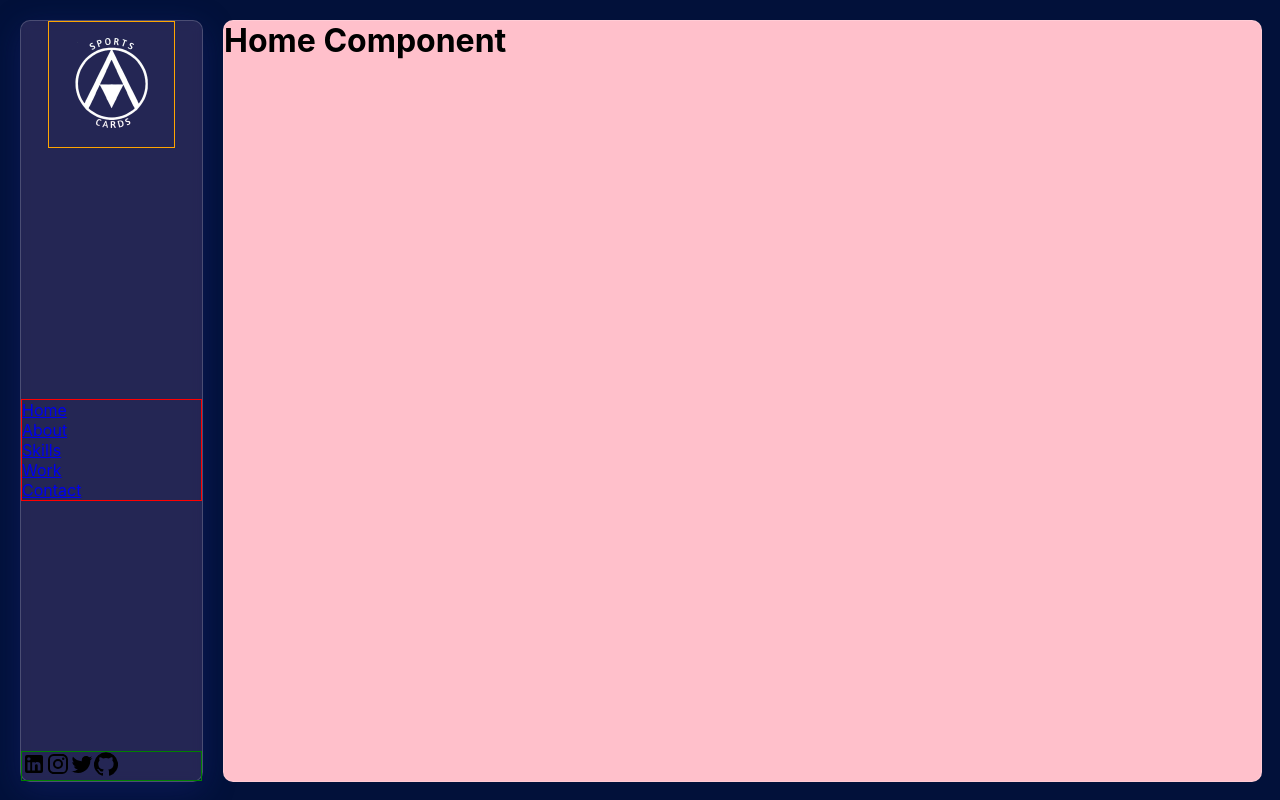
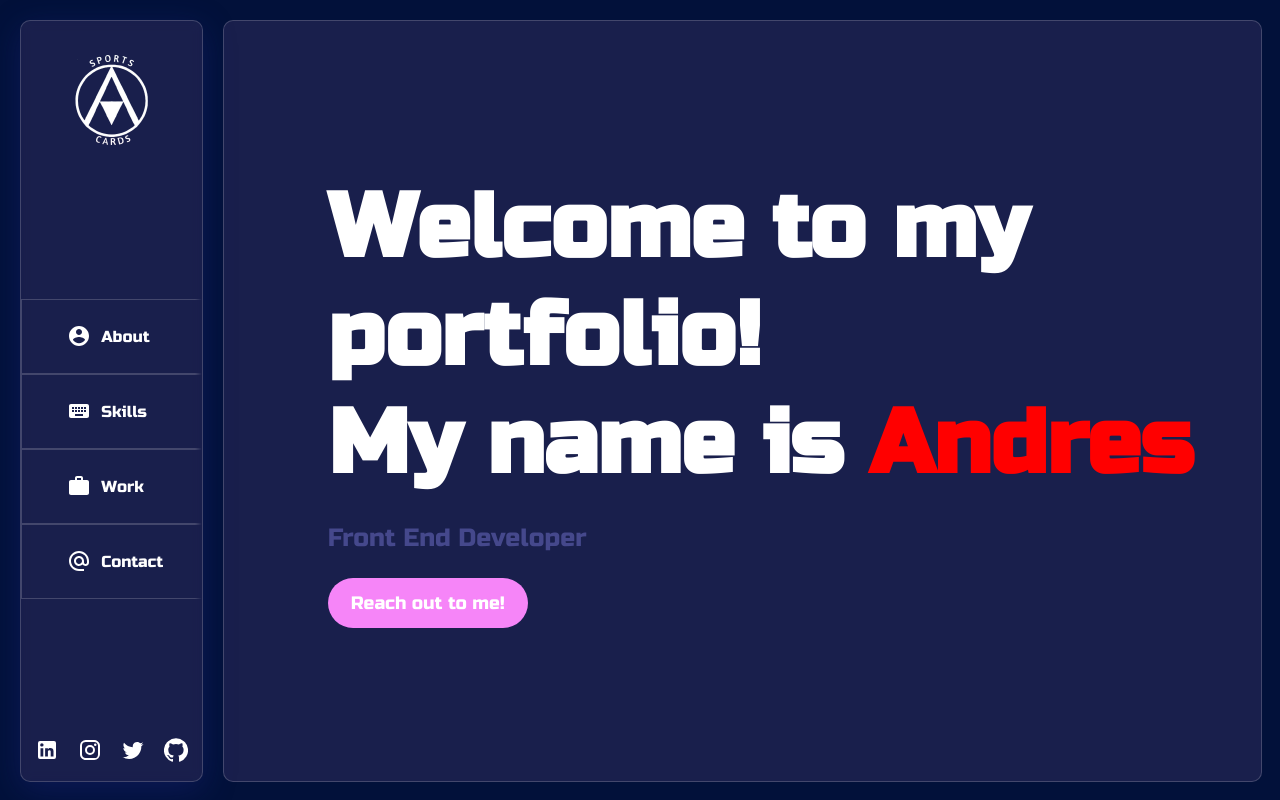
Before and after one commit to amedra13/Web-Portfolio, a React (Create React App) app: page / in a window 1280 px wide. Built offline with nearby package versions, Linux system fonts and the light colour scheme.

Commit message:
set foundation for home page with animations

```diff
--- a/public/index.html
+++ b/public/index.html
@@ -8,6 +8,11 @@
 			name="description"
 			content="Web site created using create-react-app"
 		/>
+		<link rel="preconnect" href="https://fonts.gstatic.com" />
+		<link
+			href="https://fonts.googleapis.com/css2?family=Russo+One&display=swap"
+			rel="stylesheet"
+		/>
 		<title>React App</title>
 	</head>
 	<body>
--- a/src/App.js
+++ b/src/App.js
@@ -11,16 +11,21 @@ import { Switch, Route, Redirect, useLocation } from 'react-router-dom';
 
 function App() {
 	let location = useLocation();
+	const print = (location) => {
+		console.log(location);
+		return location.key;
+	};
+
 	return (
 		<div className="app">
 			<Sidebar />
 			<div className="app__rightSide">
 				<TransitionGroup component={null}>
 					<CSSTransition
-						key={location.key}
+						key={print(location)}
 						unmountOnExit
 						classNames="fade"
-						timeout={2000}
+						timeout={1500}
 					>
 						<Switch location={location}>
 							<Route exact path="/" component={Home} />
--- a/src/components/Sidebar.js
+++ b/src/components/Sidebar.js
@@ -1,38 +1,58 @@
 import React from 'react';
 import Logo from '../images/logo.png';
-import { NavLink } from 'react-router-dom';
+import { Link, NavLink } from 'react-router-dom';
 import LinkedInIcon from '@material-ui/icons/LinkedIn';
 import InstagramIcon from '@material-ui/icons/Instagram';
 import TwitterIcon from '@material-ui/icons/Twitter';
 import GitHubIcon from '@material-ui/icons/GitHub';
+import AccountCircleIcon from '@material-ui/icons/AccountCircle';
+import WorkIcon from '@material-ui/icons/Work';
+import KeyboardIcon from '@material-ui/icons/Keyboard';
+import AlternateEmailIcon from '@material-ui/icons/AlternateEmail';
 
 const Sidebar = () => {
 	return (
 		<div className="sidebar">
 			<div className="sidebar__container">
-				<img src={Logo} alt="amsportscards" />
+				<Link to='/' className='imgLink'>
+					<img src={Logo} alt="amsportscards" />
+				</Link>
+
 				<div className="sidebar__links">
-					<NavLink to="/home" activeClassName="selected">
-						Home
-					</NavLink>
 					<NavLink to="/about" activeClassName="selected">
+						<AccountCircleIcon />
 						About
 					</NavLink>
 					<NavLink to="/skills" activeClassName="selected">
+						<KeyboardIcon />
 						Skills
 					</NavLink>
 					<NavLink to="/work" activeClassName="selected">
+						<WorkIcon />
 						Work
 					</NavLink>
 					<NavLink to="/contact" activeClassName="selected">
+						<AlternateEmailIcon />
 						Contact
 					</NavLink>
 				</div>
 				<div className="sidebar__iconLinks">
-					<LinkedInIcon />
-					<InstagramIcon />
-					<TwitterIcon />
-					<GitHubIcon />
+					<a href="/">
+						{' '}
+						<LinkedInIcon />
+					</a>
+					<a href="/">
+						{' '}
+						<InstagramIcon />
+					</a>
+					<a href="/">
+						{' '}
+						<TwitterIcon />
+					</a>
+					<a href="/">
+						{' '}
+						<GitHubIcon />
+					</a>
 				</div>
 			</div>
 		</div>
--- a/src/pages/Home.js
+++ b/src/pages/Home.js
@@ -1,9 +1,19 @@
 import React from 'react';
+import { Link } from 'react-router-dom';
 
 const Home = () => {
 	return (
 		<div className="home">
-			<h1>Home Component</h1>
+			<div className="home__header">
+				<h1>Welcome to my portfolio!</h1>
+				<h1>
+					My name is <span>Andres</span>
+				</h1>
+				<p>Front End Developer</p>
+			</div>
+			<div className="home__contact">
+				<Link to="contact">Reach out to me!</Link>
+			</div>
 		</div>
 	);
 };
--- a/src/styles/App.scss
+++ b/src/styles/App.scss
@@ -1,5 +1,9 @@
 $right-side-width: 0.85;
 $left-side-width: 0.15;
+$glass-lightPink: rgba(232, 160, 233, 0.15);
+$glass-brightPink: rgb(246, 32, 250);
+$highlight-icon: rgb(246, 133, 248);
+$main-font: 'Russo One', sans-serif;
 
 @mixin content-styling {
 	width: 100%;
--- a/src/styles/Home.scss
+++ b/src/styles/Home.scss
@@ -1,7 +1,47 @@
 .home {
 	@include content-styling;
-	background-color: pink;
+	background: rgba(232, 160, 233, 0.103);
+	border: 1px solid rgba(255, 255, 255, 0.18);
+	color: white;
+	display: flex;
+	flex-direction: column;
+	justify-content: center;
+	align-items: flex-start;
+}
+.home__header {
+	margin-left: 10%;
+	font-family: $main-font;
+	h1:first-child {
+		animation: fade-in-bottom 0.6s cubic-bezier(0.39, 0.575, 0.565, 1) 1s both;
+	}
 	h1 {
+		font-size: 90px;
 		margin: 0;
+		animation: fade-in-bottom 0.6s cubic-bezier(0.39, 0.575, 0.565, 1) 1.5s both;
+	}
+	p {
+		font-size: 25px;
+		color: rgba(98, 99, 180, 0.616);
+		animation: fade-in-bottom 0.6s cubic-bezier(0.39, 0.575, 0.565, 1) 2s both;
+	}
+	span {
+		color: red;
 	}
 }
+.home__contact {
+	margin-left: 10%;
+	width: 200px;
+	height: 50px;
+	display: flex;
+	justify-content: center;
+	align-items: center;
+	background-color: $highlight-icon;
+	border-radius: 30px;
+	animation: fade-in-bottom 0.6s cubic-bezier(0.39, 0.575, 0.565, 1) 2.5s both;
+	a {
+		text-decoration: none;
+		color: white;
+		font-size: 18px;
+		font-family: $main-font;
+	}
+}
--- a/src/styles/KeyFrames.scss
+++ b/src/styles/KeyFrames.scss
@@ -22,3 +22,28 @@
 		opacity: 1;
 	}
 }
+
+@-webkit-keyframes fade-in-bottom {
+	0% {
+		-webkit-transform: translateY(50px);
+		transform: translateY(50px);
+		opacity: 0;
+	}
+	100% {
+		-webkit-transform: translateY(0);
+		transform: translateY(0);
+		opacity: 1;
+	}
+}
+@keyframes fade-in-bottom {
+	0% {
+		-webkit-transform: translateY(50px);
+		transform: translateY(50px);
+		opacity: 0;
+	}
+	100% {
+		-webkit-transform: translateY(0);
+		transform: translateY(0);
+		opacity: 1;
+	}
+}
--- a/src/styles/Sidebar.scss
+++ b/src/styles/Sidebar.scss
@@ -4,28 +4,73 @@
 }
 .sidebar__container {
 	height: 100%;
-	background: rgba(232, 160, 233, 0.15);
+	background: rgba(232, 160, 233, 0.103);
 	box-shadow: 0 8px 32px 0 rgba(31, 38, 135, 0.37);
 	backdrop-filter: blur(6px);
 	-webkit-backdrop-filter: blur(6px);
+	border: 1px solid rgba(255, 255, 255, 0.18);
 	border-radius: 10px;
-	border: 1px solid rgba(255, 255, 255, 0.18);
 	display: flex;
 	flex-direction: column;
 	justify-content: space-between;
 	align-items: stretch;
-	img {
-		width: 125px;
-		height: 125px;
-		margin: 0 auto;
-		border: 1px solid orange;
+	.imgLink {
+		display: flex;
+		justify-content: center;
+		margin-top: 10%;
+		img {
+			width: 125px;
+			height: 125px;
+		}
 	}
+
 	.sidebar__links {
 		display: flex;
 		flex-direction: column;
-		border: 1px solid red;
+		height: 300px;
+		display: flex;
+		flex-direction: column;
+		svg {
+			margin-right: 10px;
+		}
+		a {
+			border: 1px solid rgba(255, 255, 255, 0.18);
+			border-right: 7px solid transparent;
+			flex: 1;
+			text-decoration: none;
+			color: white;
+			display: flex;
+			align-items: center;
+			padding-left: 25%;
+			transition: all 200ms;
+			font-family: $main-font;
+			&:hover {
+				background: $glass-lightPink;
+				svg {
+					color: $highlight-icon;
+				}
+			}
+		}
+		.selected {
+			background: rgba(232, 160, 233, 0.219);
+			border-right: 7px solid $glass-brightPink;
+			svg {
+				color: $highlight-icon;
+			}
+		}
 	}
 	.sidebar__iconLinks {
-		border: 1px solid green;
+		display: flex;
+		justify-content: space-evenly;
+		margin-bottom: 10px;
+		a {
+			color: white;
+			text-decoration: none;
+			margin: 5px;
+			transition: all 200ms;
+			&:hover {
+				color: $highlight-icon;
+			}
+		}
 	}
 }
--- a/src/styles/Transitions.scss
+++ b/src/styles/Transitions.scss
@@ -1,11 +1,12 @@
 .fade-enter {
 	opacity: 0;
-	animation: flip-in-hor-bottom 1s cubic-bezier(0.25, 0.46, 0.45, 0.94) 1s both;
+	animation: flip-in-hor-bottom 1s cubic-bezier(0.25, 0.46, 0.45, 0.94) 0.5s
+		both;
 }
 
 .fade-enter-active {
 	opacity: 1;
-	transition: opacity 1s 1s;
+	transition: opacity 0.5s 0.5s;
 }
 
 .fade-exit {
@@ -20,5 +21,5 @@
 
 .fade-exit-active {
 	opacity: 0;
-	transition: opacity 1s;
+	transition: opacity 0.5s;
 }
```
